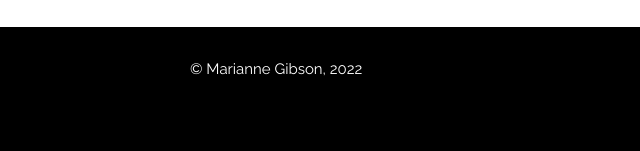
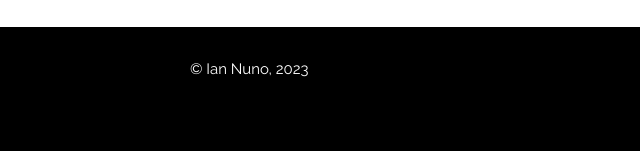
Before and after one commit to IanN2376/lesson6, a plain HTML site: page lesson6/index.html in a window 1280 px wide. Shown: the part 870-1021 px from the top of the page, 0-640 px from the left. Drawn offline with Linux system fonts and the light colour scheme.

Commit message:
Update index.html

```diff
--- a/lesson6/index.html
+++ b/lesson6/index.html
@@ -52,7 +52,7 @@
 <!-- footer -->
 <footer>
   <div class="copyright">
-    <p>© Marianne Gibson, 2022</p>
+    <p>© Ian Nuno, 2023</p>
   </div>
   <div class="signup">
     <form class="container">
```
